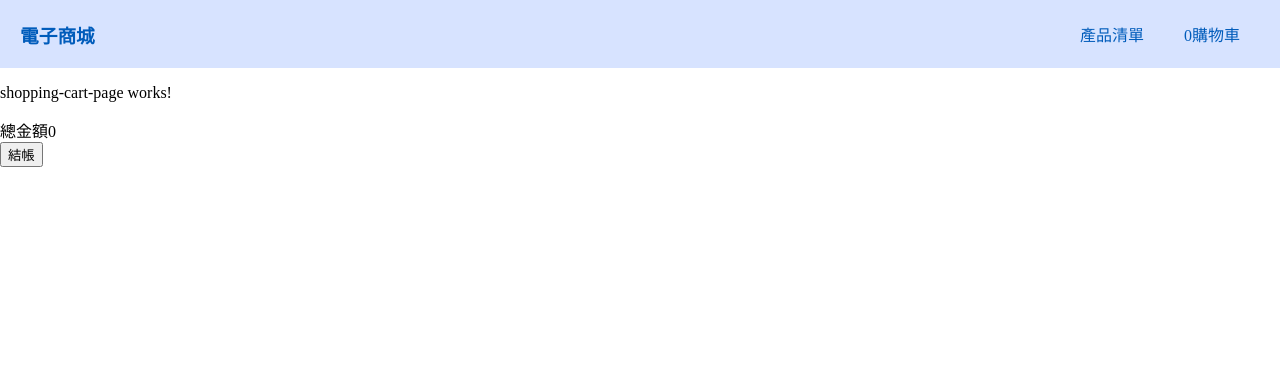
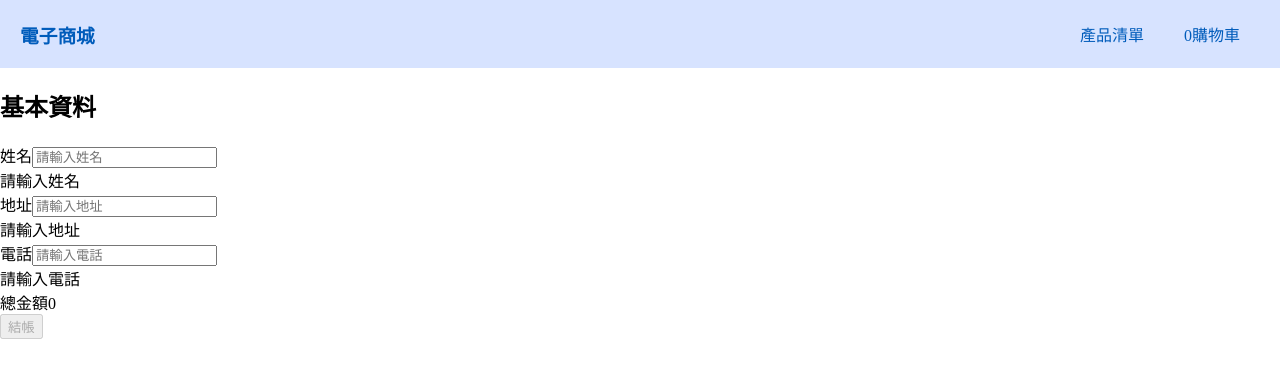
Before and after one commit to Reina0513/mcu-112-2-web-11130482-final, an Angular app: page /shopping in a window 1280 px wide. Shown: the top 378 px of the page. Built offline with nearby package versions, Linux system fonts and the light colour scheme.

Commit message:
feat("shopping-cart"):新增表單及驗證

```diff
--- /dev/null
+++ b/src/app/model/ICartForm.ts
@@ -0,0 +1,7 @@
+import { FormControl } from '@angular/forms';
+
+export interface ICartForm {
+  name: FormControl<string | null>;
+  address: FormControl<string | null>;
+  phone: FormControl<number | null>;
+}
--- a/src/app/shopping-cart-page/shopping-cart-page.component.html
+++ b/src/app/shopping-cart-page/shopping-cart-page.component.html
@@ -1,14 +1,43 @@
-<p>shopping-cart-page works!</p>
+<div>
+  <h2>基本資料</h2>
+  <form [formGroup]="form">
+    <div>
+      <label for="name">姓名</label>
+      <input type="text" id="name" placeholder="請輸入姓名" formControlName="name" />
+      @if (name.hasError('required')) {
+      <div class="error-message">請輸入姓名</div>
+      }
+    </div>
+    <div>
+      <label for="address">地址</label>
+      <input type="text" id="address" placeholder="請輸入地址" formControlName="address" />
+      @if (address.hasError('required')) {
+      <div class="error-message">請輸入地址</div>
+      }
+    </div>
+    <div>
+      <label for="phone">電話</label>
+      <input type="text" id="phone" placeholder="請輸入電話" formControlName="phone" />
+      @if (phone.hasError('required')) {
+      <div class="error-message">請輸入電話</div>
+      } @if (phone.hasError('pattern')) {
+      <div class="error-message">電話必須為數字</div>
+      }
+    </div>
+  </form>
+</div>
 
 @for(item of cartItem;track item.id){
 <div>
   <span
-    >{{item.Product.ProductName}} <button (click)="onAdd(item.Product)">加</button> <button (click)="onRemove(item.Product)">減</button>
+    >商品名稱:{{item.Product.ProductName}} <button (click)="onAdd(item.Product)">加</button>
+    <button (click)="onRemove(item.Product)">減</button>
   </span>
-  <span>{{ item.Quantity }}</span>
+  <span>數量:{{ item.Quantity }}</span>
+  <span>價錢小計: {{ item.Quantity*item.Product.ProductPrice }}</span>
 </div>
 
 }
 <div>總金額{{cartService.getCartMoneyCount() }}</div>
 
-<button (click)="pay()">結帳</button>
+<button [disabled]="form.invalid" (click)="pay()">結帳</button>
--- a/src/app/shopping-cart-page/shopping-cart-page.component.ts
+++ b/src/app/shopping-cart-page/shopping-cart-page.component.ts
@@ -1,4 +1,6 @@
 import { Component, inject } from '@angular/core';
+import { FormControl, FormGroup, ReactiveFormsModule, Validators } from '@angular/forms';
+import { ICartForm } from '../model/ICartForm';
 import { CartItem } from '../model/cartItem';
 import { Product } from '../model/product';
 import { CartService } from './../services/shopping-cart-service';
@@ -6,7 +8,7 @@ import { CartService } from './../services/shopping-cart-service';
 @Component({
   selector: 'app-shopping-cart-page',
   standalone: true,
-  imports: [],
+  imports: [ReactiveFormsModule],
   templateUrl: './shopping-cart-page.component.html',
   styleUrl: './shopping-cart-page.component.css',
 })
@@ -14,6 +16,24 @@ export class ShoppingCartPageComponent {
   cartService = inject(CartService);
 
   cartItem!: CartItem[];
+
+  form = new FormGroup<ICartForm>({
+    name: new FormControl<string | null>(null, { validators: [Validators.required] }),
+    address: new FormControl<string | null>(null, { validators: [Validators.required] }),
+    phone: new FormControl<number | null>(null, { validators: [Validators.required, Validators.pattern('^[0-9]*')] }),
+  });
+
+  get name(): FormControl<string | null> {
+    return this.form.get('name') as FormControl<string | null>;
+  }
+
+  get address(): FormControl<string | null> {
+    return this.form.get('address') as FormControl<string | null>;
+  }
+
+  get phone(): FormControl<number | null> {
+    return this.form.get('phone') as FormControl<number | null>;
+  }
 
   ngOnInit(): void {
     this.cartService.getCart().subscribe((item) => (this.cartItem = item));
@@ -28,7 +48,11 @@ export class ShoppingCartPageComponent {
   }
 
   pay(): void {
-    alert('金額' + this.cartService.getCartMoneyCount());
-    location.reload();
+    if (this.cartService.getCartCount() > 0) {
+      alert('結帳成功;金額' + this.cartService.getCartMoneyCount());
+      location.reload();
+    } else {
+      alert('購物車為空,不能結帳');
+    }
   }
 }
```
